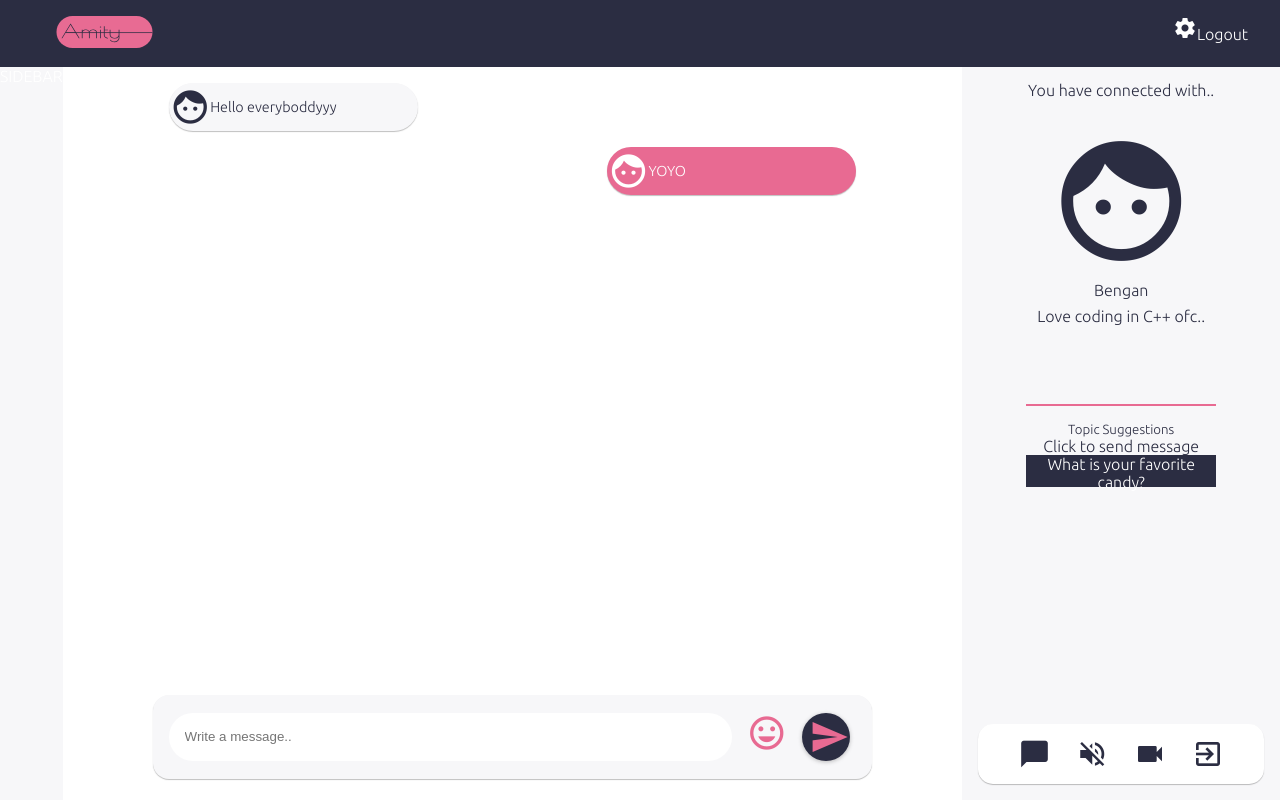
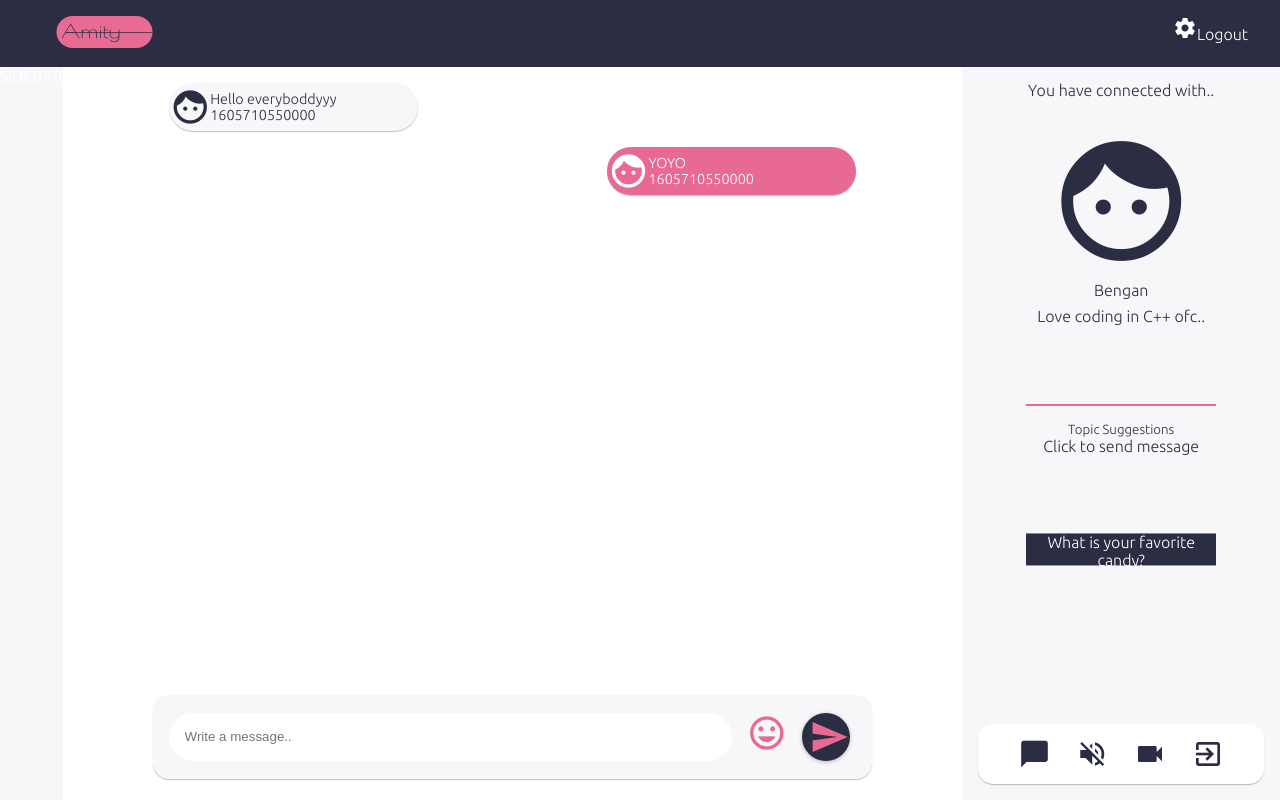
Before and after one commit to superlistic/amity, a React (Create React App) app in the folder client/: page /connection in a window 1280 px wide. Built offline with nearby package versions, Linux system fonts and the light colour scheme.

Commit message:
added some animations and started on video component

```diff
--- a/client/src/animations/index.js
+++ b/client/src/animations/index.js
@@ -37,3 +37,30 @@ export const variantLanding = {
     },
   },
 };
+
+export const suggestionVariant = {
+  initial: { y: '600%' },
+  animate: {
+    // opacity: [0, 1, 0],
+    y: 0,
+    transition: {
+      // times: [0, 0.2, 1],
+      ease: 'easeInOut',
+      duration: 10,
+      when: 'beforeChildren',
+      staggerChildren: 0.2,
+    },
+  },
+};
+export const suggestionOpacityVariant = {
+  initial: { opacity: 0 },
+  animate: {
+    opacity: 1,
+    transition: {
+      ease: 'easeInOut',
+      duration: 2,
+      when: 'beforeChildren',
+      staggerChildren: 0.2,
+    },
+  },
+};
--- a/client/src/views/Connection/Chat/Chat.jsx
+++ b/client/src/views/Connection/Chat/Chat.jsx
@@ -7,8 +7,12 @@ const Chat = () => {
   return (
     <div className="chat">
       <section className="chat__messages">
-        <ChatMessage text={'Hello everyboddyyy'} client={true} />
-        <ChatMessage text={'YOYO'} client={false} />
+        <ChatMessage
+          text={'Hello everyboddyyy'}
+          client={true}
+          date={Date.now()}
+        />
+        <ChatMessage text={'YOYO'} client={false} date={Date.now()} />
       </section>
       <ChatInput />
     </div>
--- a/client/src/views/Connection/Chat/ChatMessage/ChatMessage.jsx
+++ b/client/src/views/Connection/Chat/ChatMessage/ChatMessage.jsx
@@ -1,12 +1,13 @@
 import React from 'react';
 import './ChatMessage.css';
 
-const ChatMessage = ({ text, client }) => {
+const ChatMessage = ({ text, client, date }) => {
   return client ? (
     <div className="chat-message">
       <span className="material-icons chat-message__avatar">face</span>
       <div className="chat-message__box">
         <p className="chat-message__text">{text}</p>
+        <p className="chat-message__text">{date}</p>
       </div>
     </div>
   ) : (
@@ -14,6 +15,7 @@ const ChatMessage = ({ text, client }) => {
       <span className="material-icons chat-message__avatar--friend">face</span>
       <div className="chat-message__box--friend">
         <p className="chat-message__text--friend">{text}</p>
+        <p className="chat-message__text--friend">{date}</p>
       </div>
     </div>
   );
--- a/client/src/views/Connection/Connection.jsx
+++ b/client/src/views/Connection/Connection.jsx
@@ -7,6 +7,7 @@ import './Connection.css';
 import Sidebar from '../Sidebar/Sidebar';
 import ConnectionLobby from './ConnectionLobby/ConnectionLobby';
 import Chat from './Chat/Chat';
+import Video from './Video/Video';
 import Helpbar from './Helpbar/Helpbar';
 // import { initiateConnection } from '../../webRTC/initiateConnection';
 // import { answeringConnection } from '../../webRTC/answeringConnection';
--- a/client/src/views/Connection/Helpbar/Controller/Controller.jsx
+++ b/client/src/views/Connection/Helpbar/Controller/Controller.jsx
@@ -6,12 +6,15 @@ import { endConnection } from '../../../../actions/connection';
 
 const Controller = ({ endConnection, isConnected }) => {
   const onChat = () => {
+    //get chat component instead of video?
     console.log('Chat icon clicked!');
   };
   const onVolumeOff = () => {
+    //mute video component
     console.log('volume_off!');
   };
   const onVideo = () => {
+    //get video component, ask the other user to start?
     console.log('Video icon clicked!');
   };
   const onExitChat = () => {
--- a/client/src/views/Connection/Helpbar/Suggestions/Suggestions.css
+++ b/client/src/views/Connection/Helpbar/Suggestions/Suggestions.css
@@ -24,4 +24,5 @@
   /* padding-top: 0.5rem; */
   color: var(--color__white);
   text-align: center;
+  cursor: pointer;
 }
--- a/client/src/views/Connection/Helpbar/Suggestions/Suggestions.jsx
+++ b/client/src/views/Connection/Helpbar/Suggestions/Suggestions.jsx
@@ -1,10 +1,18 @@
 import React from 'react';
+import { motion } from 'framer-motion';
+
 import './Suggestions.css';
+import {
+  suggestionVariant,
+  suggestionOpacityVariant,
+} from '../../../../animations';
 
 const Suggestions = ({ suggestion }) => {
   const onHandleSuggestion = () => {
     console.log(suggestion);
     //Send message via WEBRTC here
+
+    //remove from suggestions?/dont show atleast
   };
 
   return (
@@ -12,9 +20,21 @@ const Suggestions = ({ suggestion }) => {
       <hr className="suggestions__divider" />
       <h5 className="suggestions__title">Topic Suggestions</h5>
       <p className="suggestions__title"> Click to send message</p>
-      <p className="suggestion" onClick={() => onHandleSuggestion()}>
-        {suggestion}
-      </p>
+      <motion.div
+        variants={suggestionOpacityVariant}
+        initial="initial"
+        animate="animate"
+      >
+        <motion.p
+          variants={suggestionVariant}
+          initial="initial"
+          animate="animate"
+          className="suggestion"
+          onClick={() => onHandleSuggestion()}
+        >
+          {suggestion}
+        </motion.p>
+      </motion.div>
     </div>
   );
 };
--- a/client/src/views/Connection/Video/Video.jsx
+++ b/client/src/views/Connection/Video/Video.jsx
@@ -1,8 +1,27 @@
-import React from 'react';
+import React, { useEffect, useRef } from 'react';
 import './Video.css';
 
 const Video = () => {
-  return <div className="video"></div>;
+  const localVideo = useRef();
+  useEffect(() => {
+    navigator.mediaDevices
+      .getUserMedia({ video: true, audio: true })
+      .then(stream => {
+        localVideo.current.srcObject = stream;
+      });
+  }, []);
+
+  return (
+    <div className="video">
+      <video
+        autoplay
+        muted
+        class="local-video"
+        id="local-video"
+        ref={localVideo}
+      />
+    </div>
+  );
 };
 
 export default Video;
```
